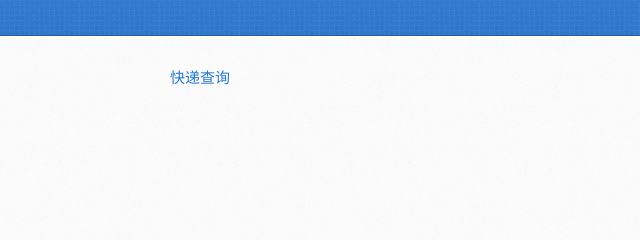
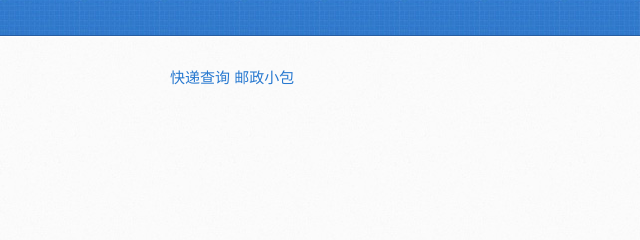
Before and after one commit to kufufu9/kufufu9.github.io, a plain HTML site: page index.html in a window 1280 px wide. Shown: the part 165-405 px from the top of the page, 0-640 px from the left. Drawn offline with Linux system fonts and the light colour scheme.

Commit message:
Update index.html

```diff
--- a/index.html
+++ b/index.html
@@ -29,7 +29,7 @@
       <div class="inner clearfix">
         <section id="main-content">
           <a href="http://m.kuaidi100.com" target="_blank">快递查询</a>
-
+          <a href="http://www.kuaidiwo.cn/youzhengxiaobao/" target="_blank" >邮政小包</a>
         </section>
 
         <aside id="sidebar">
```
